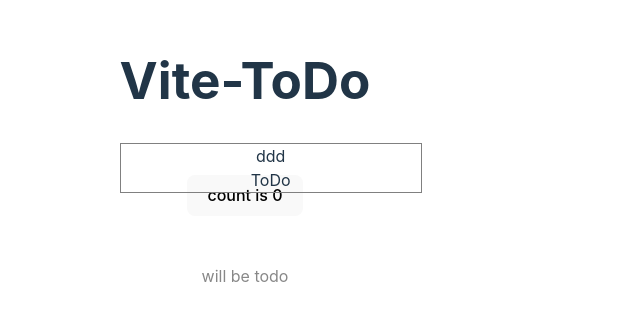
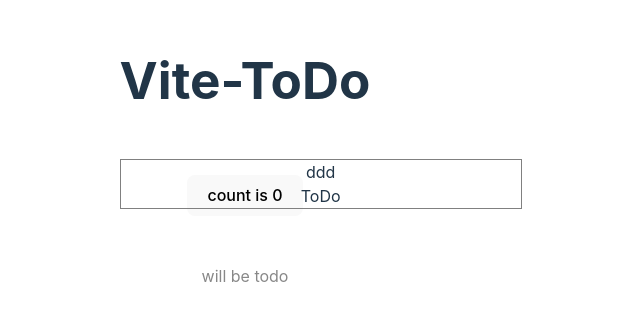
Before and after one commit to danielu96/Vite-React-ToDo, a React (Vite) app: page / in a window 1280 px wide. Shown: the part 239-560 px from the top of the page, without its empty margins (395-1035 px from the left). Built offline with nearby package versions, Linux system fonts and the light colour scheme.

Commit message:
new margin

```diff
--- a/src/App.css
+++ b/src/App.css
@@ -43,8 +43,9 @@
 .container{
   position: fixed;
   border: 1px solid gray;
-  width: 300px;
+  box-shadow: #888 5px;
+  width: 400px;
   height: auto;
-  margin-bottom: 2rem;
+  margin: 1rem auto 2rem auto;
 
 }
```
